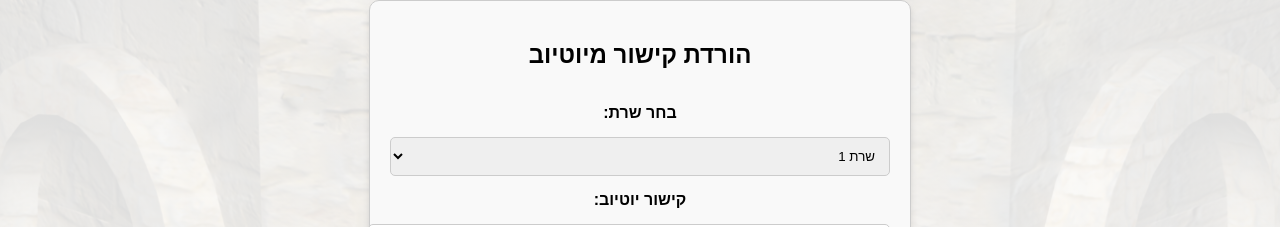
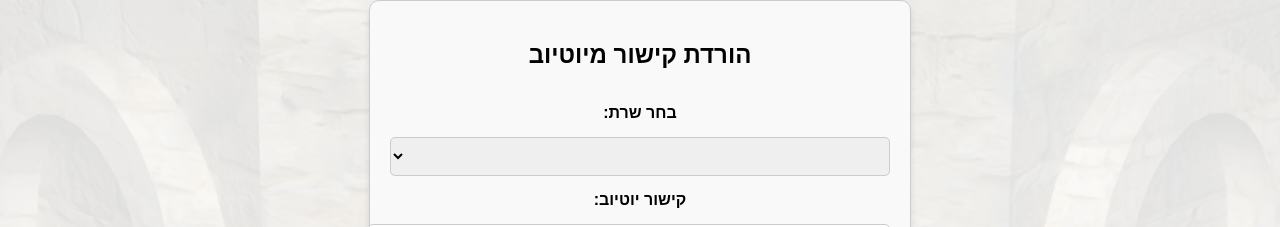
Before and after one commit to shlomo-weisz/kupatSafedpub, a Vue app: page /page in a window 1280 px wide. Shown: the top 227 px of the page. Built offline with nearby package versions, Linux system fonts and the light colour scheme.

Commit message:
change server

```diff
--- a/src/components/AnotherPage.vue
+++ b/src/components/AnotherPage.vue
@@ -6,8 +6,8 @@
 			<!-- תיבת בחירה בין שרתים -->
 			<label for="serverSelect">בחר שרת:</label>
 			<select id="serverSelect" v-model="server" @change="updateServer">
-				<option value="1">שרת 1</option>
-				<!--<option value="2">שרת 2</option> -->
+				<!--<option value="1">שרת 1</option>-->
+				<option value="2">שרת 2</option>
 			</select>
 
 			<label for="youtubeLink">קישור יוטיוב:</label>
@@ -39,7 +39,7 @@
 			server: 1, // שרת ברירת מחדל
 			base_url: "https://fromyoutube-production.up.railway.app/api", // כתובת ברירת מחדל
 			base_url1: "https://fromyoutube-production.up.railway.app/api",
-			base_url2: "https://wheather-israel.fly.dev/api",
+			base_url2: "https://reserves-french-alternative-easter.trycloudflare.com/api",
 			youtubeLink: "",
 			email: "",
 			downloadLink: null,
```
